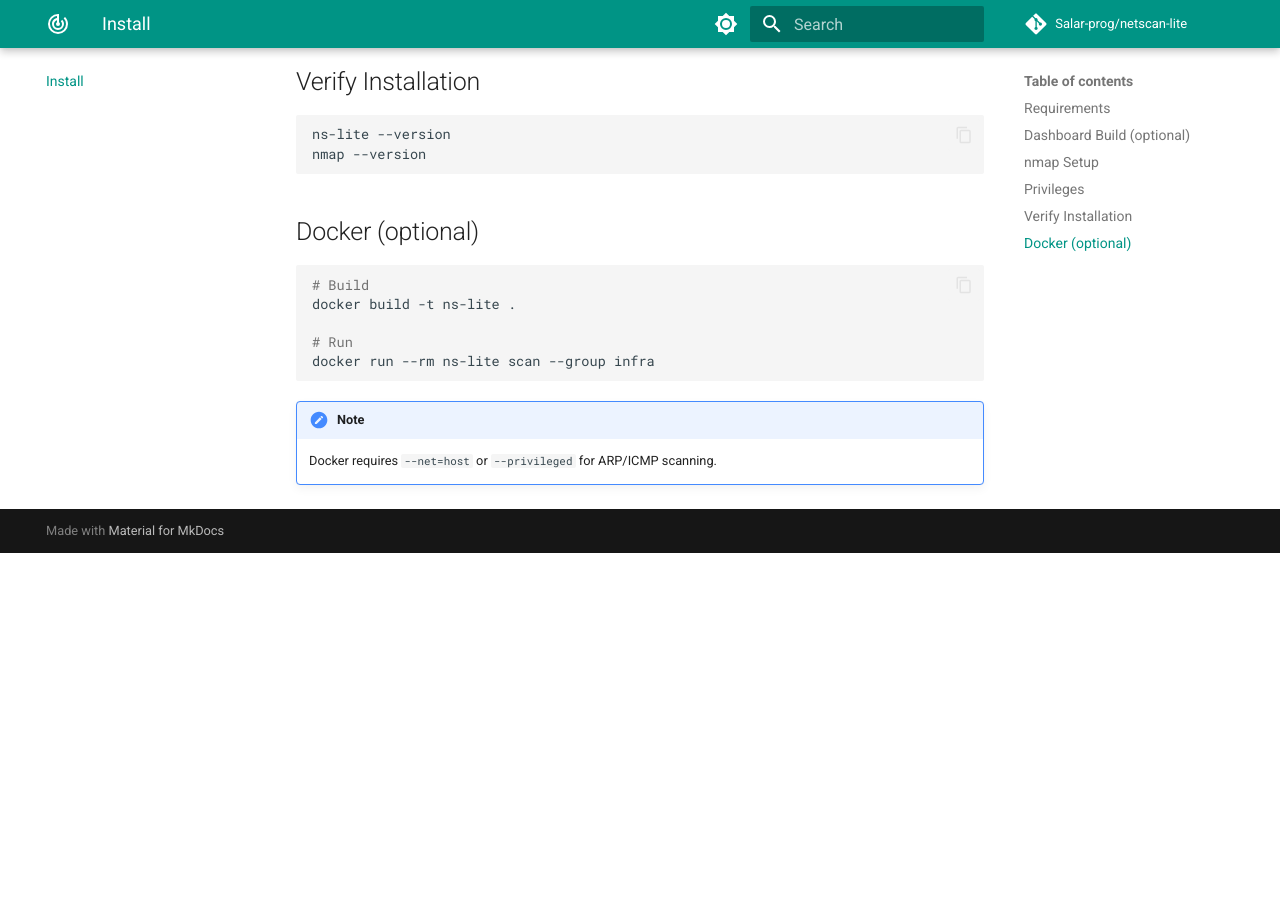
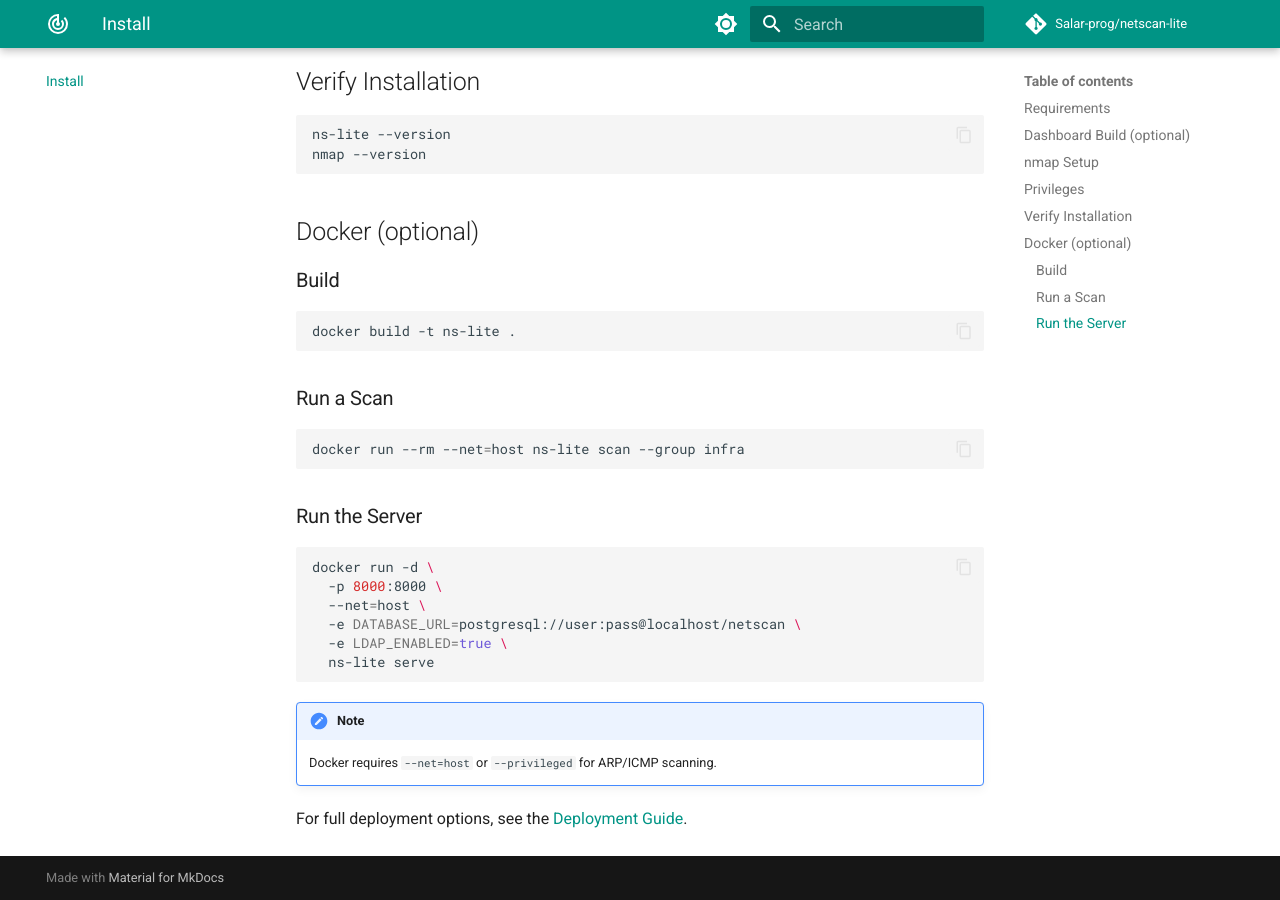
Before and after one commit to Salar-prog/netscan-lite, an MkDocs documentation site: the page built from docs/install.md, in a window 1280 px wide and 900 px high, scrolled down 1526 px. Built offline with MkDocs 1.6.1 and Material for MkDocs 9.7.7, drawn with Linux system fonts in a browser that asks for light colours; comment, search, counter and statistics services are not loaded; before the commit the page ends 2079 px from its top, so only the background shows below that.

Commit message:
docs: update install.md with Docker and deployment options

````diff
--- a/docs/install.md
+++ b/docs/install.md
@@ -100,14 +100,31 @@ nmap --version
 
 ## Docker (optional)
 
+### Build
+
 ```bash
-# Build
 docker build -t ns-lite .
+```
 
-# Run
-docker run --rm ns-lite scan --group infra
+### Run a Scan
+
+```bash
+docker run --rm --net=host ns-lite scan --group infra
+```
+
+### Run the Server
+
+```bash
+docker run -d \
+  -p 8000:8000 \
+  --net=host \
+  -e DATABASE_URL=postgresql://user:pass@localhost/netscan \
+  -e LDAP_ENABLED=true \
+  ns-lite serve
 ```
 
 !!! note
 
     Docker requires `--net=host` or `--privileged` for ARP/ICMP scanning.
+
+For full deployment options, see the [Deployment Guide](deployment.md).
````
